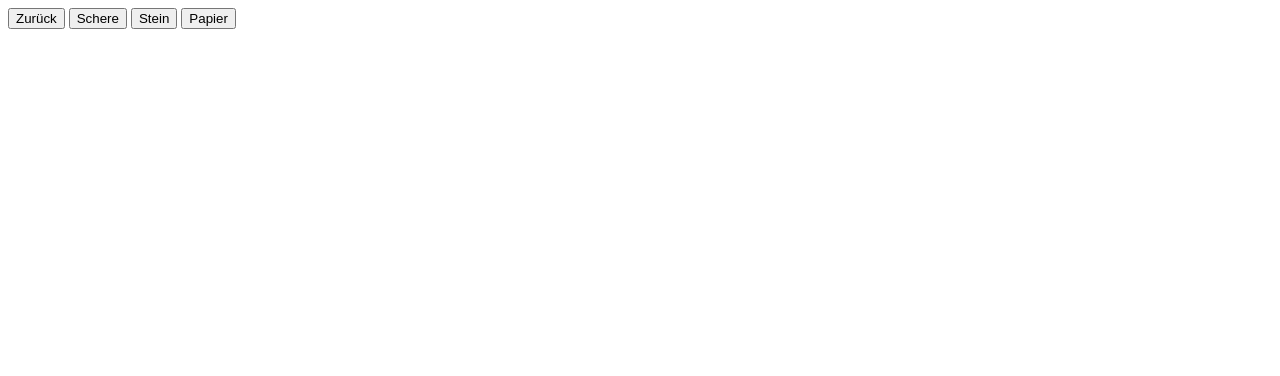
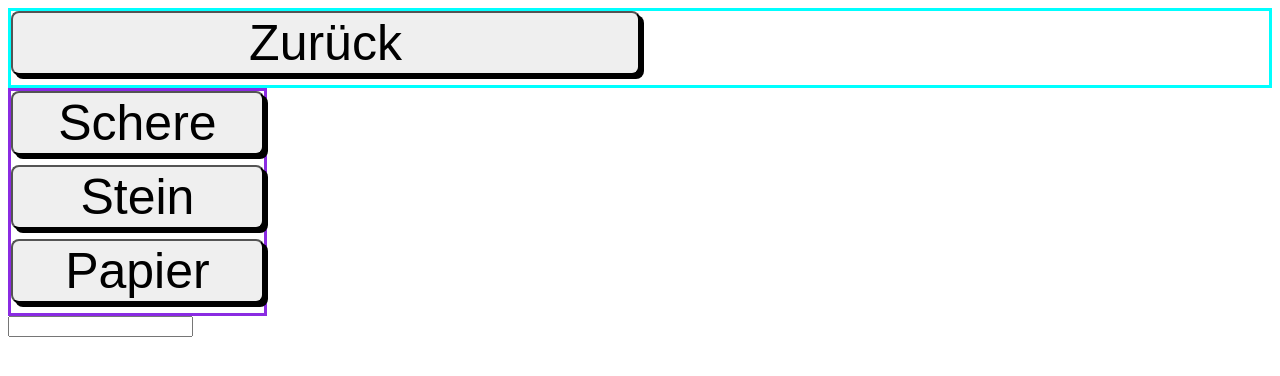
Before and after one commit to Gremmling/IBS-Project, a plain HTML site: page Bantel_Projekt/HTML/Schere_Stein_Papier.html in a window 1280 px wide. Drawn offline with Linux system fonts and the light colour scheme.

Commit message:
updated Frontend

```diff
--- a/Bantel_Projekt/HTML/Schere_Stein_Papier.html
+++ b/Bantel_Projekt/HTML/Schere_Stein_Papier.html
@@ -1,12 +1,48 @@
 <!DOCTYPE html>
 <html>
+	<style>
+
+		.buttonStyle{
+		border-radius: 8px;
+		font-size: 50px;
+		width: 100%;
+		box-shadow: 4px 4px;
+		margin-bottom: 10px;
+		}
+
+		.divButtonsSchereSteinPapier{
+			width: 20%;
+			border-style: solid;
+			border-color: blueviolet;
+		}
+
+		.divBackButton{
+			border-style: solid;
+			border-color: aqua;
+		}
+
+		.backButton{
+			border-radius: 8px;
+			font-size: 50px;
+			width: 50%;
+			box-shadow: 4px 4px;
+			margin-bottom: 10px;
+		}
+	</style>
 	<head>
 		<title>Bantel Projekt</title>
 	</head>
 	<body>
-		<button onclick="window.location.href='FrontPage.html'">Zurück</button>
-		<button>Schere</button>
-		<button>Stein</button>
-		<button>Papier</button>
+		<div class="divBackButton">
+			<button class="backButton" onclick="window.location.href='FrontPage.html'">Zurück</button><br>
+		</div>
+		<div class="divButtonsSchereSteinPapier">
+			<button class="buttonStyle">Schere</button><br>
+			<button class="buttonStyle">Stein</button><br>
+			<button class="buttonStyle">Papier</button><br>
+		</div>
+		<div>
+			<input readonly></textarea>
+		</div>
 	</body>
 </html>
```
Also changed, not shown: Bantel_Projekt/HTML/FrontPage.html (+15 -13 lines), Bantel_Projekt/HTML/Witz.html (+6 -5 lines).
